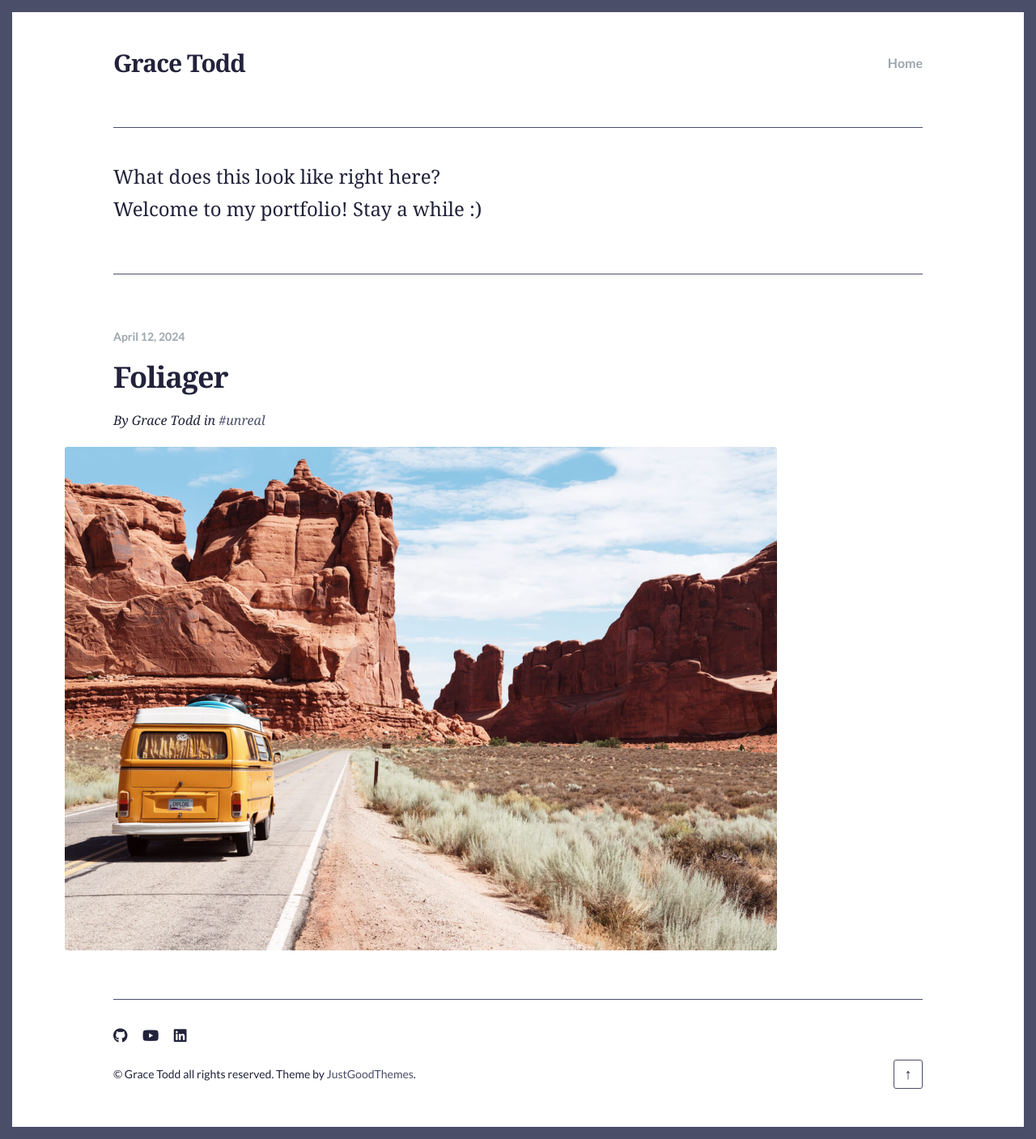
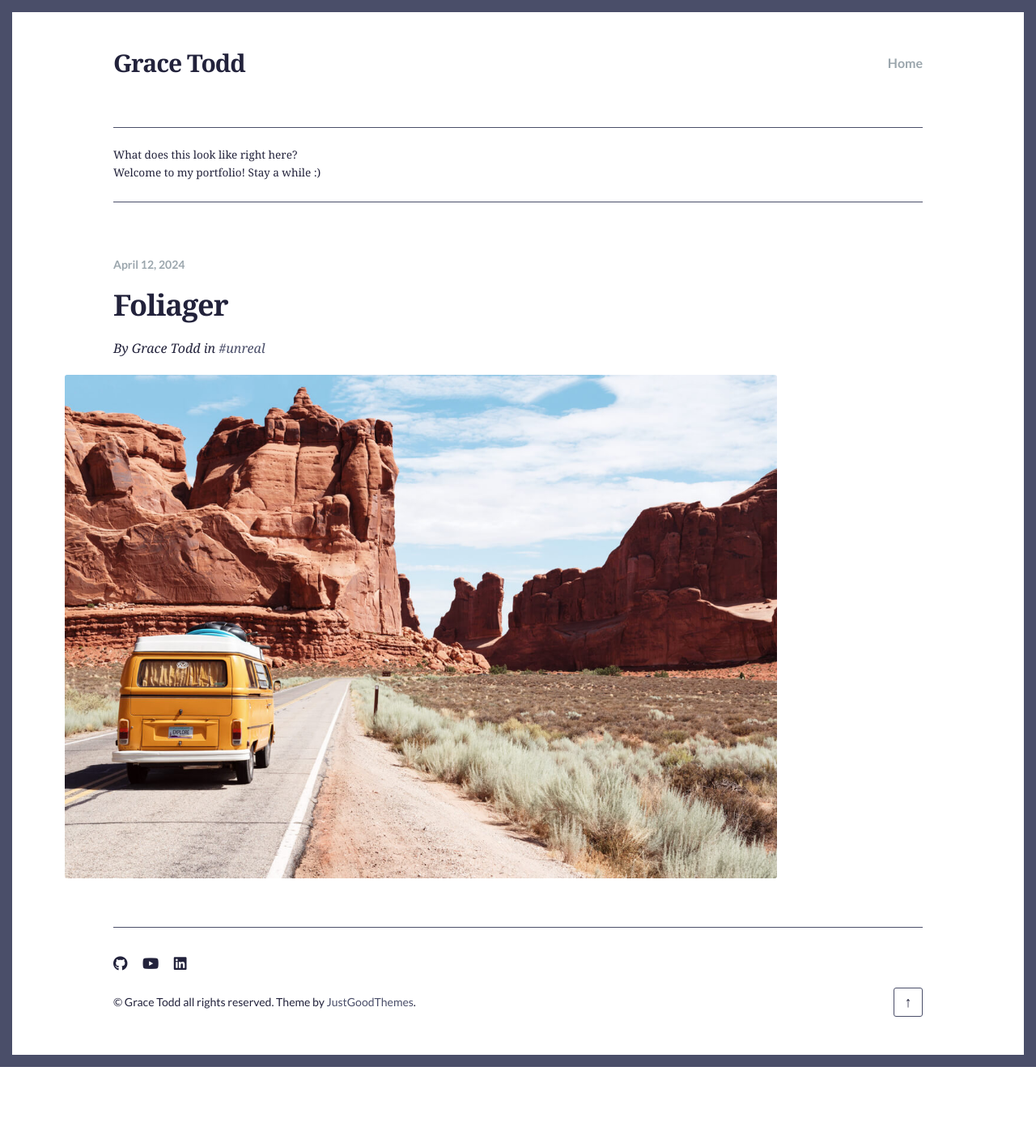
Before and after one commit to toddgr/toddgr.github.io, a Jekyll site: the page built from index.html, in a window 1280 px wide. Shown: the whole page at 81% size. Built offline with Jekyll 4.4.1, drawn with Linux system fonts in a browser that asks for light colours; some web fonts are replaced; the list of posts is cut into pages by our own code; after the commit the page ends 1318 px from its top, so only the background shows below that.

Commit message:
decrease desc font size, padding on top and bottom

```diff
--- a/_sass/_site-header.scss
+++ b/_sass/_site-header.scss
@@ -72,10 +72,10 @@
 .site-description {
   border-bottom: 1px solid _palette(border);
   font-family: _font(secondary);
-  font-size: 1.33333em;
+  font-size: 0.75em;
   font-style: normal;
-  padding-bottom: 3.33333rem;
-  padding-top: 2.22222rem;
+  padding-bottom: 1.33333rem;
+  padding-top: 1.22222rem;
 
   @media only screen and (max-width: 600px) {
     font-size: 1.25em;
```
